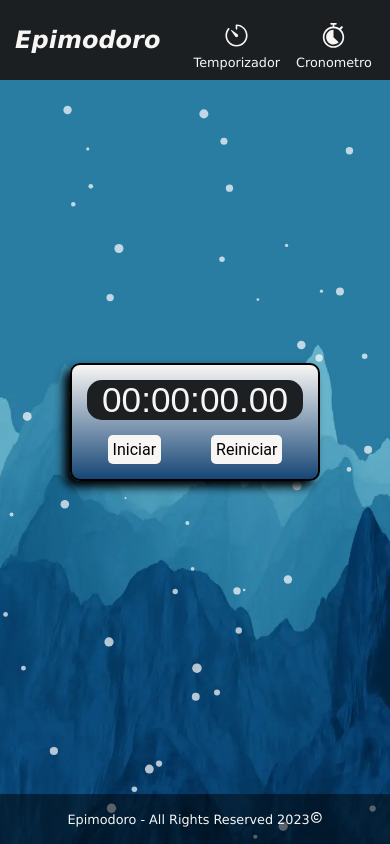
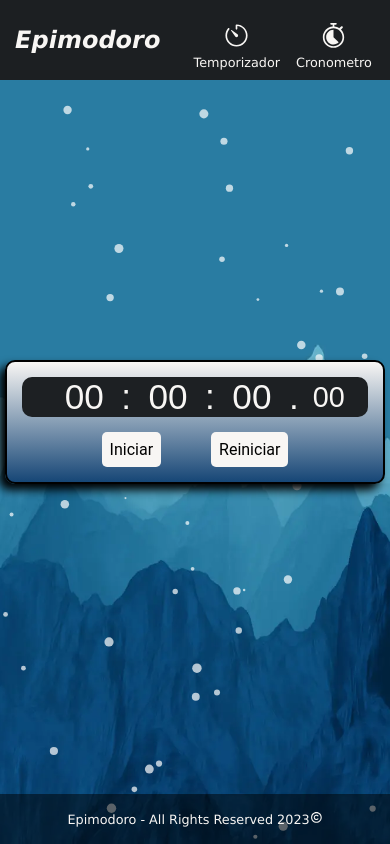
Before and after one commit to valdoryon/epimodoro, a React (Vite) app: page /cronometro in a window 390 px wide. Built offline with nearby package versions, Linux system fonts and the light colour scheme; a web font is replaced by a local one.

Commit message:
Fixed some flickering

```diff
--- a/src/components/Chrono/Chrono.css
+++ b/src/components/Chrono/Chrono.css
@@ -16,18 +16,39 @@
 
 .chrono-text_container {
     display: grid;
-    place-items: center;
     grid-template-columns: 1fr 0fr 1fr 0fr 1fr 0fr 1fr;
     background-color: #1D2023;
-    border-radius: 15px;
-    padding: 0px 15px;
+    border-radius: 10px;
+    padding: 0 0 0 30px;
+    gap: 5px;
 }
+
+.chrono-number{
+    display: grid;
+    place-items: center;
+    color: var( --main-text-color);
+    user-select: none;
+    font-size: 5rem;
+    font-family: 'Carter One', sans-serif;
+    font-variant: tabular-nums;
+    width: 128px;
+}
+
+.milli {
+    font-size: 3.5rem;
+    width: 90px;
+}
+
 
 .chrono-text{
     color: var( --main-text-color);
     user-select: none;
     font-size: 5rem;
     font-family: 'Carter One', sans-serif;
+    text-align: center;
+    display: grid;
+    place-items: center;
+
 }
 
 .chrono-buttons_container {
@@ -40,36 +61,69 @@
 
 
 @media screen and (max-width: 800px){
+    .chrono-number{
+        font-size: 3.5rem;
+        width: 90px;
+    }
     .chrono-text {
         font-size: 3.5rem;
+    }
+
+    .milli {
+        font-size: 3rem;
     }
 
 }
 
 @media screen and (max-width: 500px){
+   .chrono-number {
+    font-size: 2.5rem;
+    width: 64px;
+   }
    .chrono-text {
     font-size: 2.5rem;
-   }
+    }
+    .milli {
+        font-size: 2rem;
+        width: 55px;
+    }
 }
 
 @media screen and (max-width: 400px){
+    .chrono-number {
+     font-size: 2.2rem;
+    }
     .chrono-text {
-     font-size: 2.2rem;
+        font-size: 2.2rem;
+    }
+    .milli {
+        font-size: 1.8rem;
+        width: 50px;
     }
  }
 
  @media screen and (max-width: 300px){
+    .chrono-number {
+        font-size: 2rem;
+        width: 51px;
+    }
+
     .chrono-text {
         font-size: 2rem;
     }
 
+    .milli {
+        font-size: 1.5rem;
+        width: 38.5px;
+    }
+
     .chrono-main_container {
         padding: 10px 5px;
+
     }
 
     .chrono-container {
         gap: 10px;
-
     }
 
     .chrono-text_container {
--- a/src/components/Chrono/Chrono.jsx
+++ b/src/components/Chrono/Chrono.jsx
@@ -16,6 +16,12 @@ const Chrono = ({ chronoWorker }) => {
     setSeconds(0)
     setMinutes(0)
     setHours(0)
+
+    window.localStorage.setItem('c-h', hours)
+    window.localStorage.setItem('c-m', minutes)
+    window.localStorage.setItem('c-s', seconds)
+    window.localStorage.setItem('c-ml', miliSeconds)
+
     chronoWorker.postMessage(['reset', hours, minutes, seconds, miliSeconds])
   }
 
@@ -68,17 +74,17 @@ const Chrono = ({ chronoWorker }) => {
         <div className='chrono-main_container'>
           <div className='chrono-container'>
             <div className='chrono-text_container'>
-              <span className='chrono-text'>{(hours < 10 ? '0' : '') + hours}</span>
+              <span className='chrono-number'>{(hours < 10 ? '0' : '') + hours}</span>
               <span className='chrono-text'>:</span>
-              <span className='chrono-text'>{(minutes < 10 ? '0' : '') + minutes}</span>
+              <span className='chrono-number'>{(minutes < 10 ? '0' : '') + minutes}</span>
               <span className='chrono-text'>:</span>
-              <span className='chrono-text'>{(seconds < 10 ? '0' : '') + seconds}</span>
+              <span className='chrono-number'>{(seconds < 10 ? '0' : '') + seconds}</span>
               <span className='chrono-text'>.</span>
-              <span className='chrono-text'>{(miliSeconds < 10 ? '0' : '') + miliSeconds}</span>
+              <span className='chrono-number milli'>{(miliSeconds < 10 ? '0' : '') + miliSeconds}</span>
             </div>
             <div className='chrono-buttons_container'>
               <button onClick={() => handleStartClick()} className='timer-button'>{isRunning ? 'Parar' : 'Iniciar'}</button>
-              <button onClick={() => handleResetClick()} className='timer-button'>Reiniciar</button>
+              <button onClick={handleResetClick} className='timer-button'>Reiniciar</button>
             </div>
           </div>
         </div>
--- a/src/components/Chrono/chrono-worker.js
+++ b/src/components/Chrono/chrono-worker.js
@@ -22,20 +22,20 @@ function stopTimer () {
   myChrono = null
 }
 
-function resetTimer () {
+function resetTimer (hrs, min, sec, mill) {
   clearInterval(myChrono)
   myChrono = null
-  milliseconds = 0
-  seconds = 0
-  minutes = 0
-  hours = 0
+  milliseconds = mill
+  seconds = sec
+  minutes = min
+  hours = hrs
   myChrono = setInterval(updateTimer, 10)
 }
 
 function updateTimer () {
   if (isRunning) {
     milliseconds++
-    if (milliseconds >= 99) {
+    if (milliseconds > 99) {
       seconds++
       milliseconds = 0
     } else if (seconds === 60) {
@@ -62,6 +62,6 @@ addEventListener('message', (e) => {
   } else if (e.data[0] === 'stop') {
     stopTimer()
   } else if (e.data[0] === 'reset') {
-    resetTimer()
+    resetTimer(e.data[1], e.data[2], e.data[3], e.data[4])
   }
 })
--- a/src/components/Timer/Timer.css
+++ b/src/components/Timer/Timer.css
@@ -29,13 +29,25 @@
     border-radius: 15px;
     padding: 0 15px;
 }
+
 .timer-numbers {
+    display: grid;
+    place-items: center;
     color: var(--main-text-color);
     user-select: none;
     font-size: 5rem;
     font-weight: lighter;
     font-family: var(--main-font);
+    width: 128px;
 
+}
+
+.timer-num_text {
+    color: var(--main-text-color);
+    user-select: none;
+    font-size: 5rem;
+    font-weight: lighter;
+    font-family: var(--main-font);
 }
 
 .timer-buttons_container {
@@ -56,7 +68,9 @@
     border: none;
     font-family: 'Roboto', sans-serif;
     font-size: 1.2rem;
-    padding: 5px;
+    padding: 8px 15px;
+
+
 }
 
 
@@ -68,23 +82,49 @@
 }
 
 @media screen and (max-width: 800px){
-    .timer-numbers {
-        font-size: 4rem;
+
+    .timer-buttons_container {
+        gap: 25px;
+    }
+
+    .timer-text {
+        padding: 0 20px;
+    }
+
+    .timer-numbers{
+        font-size: 3.5rem;
+        width: 90px;
+    }
+    .timer-num_text {
+        font-size: 3.5rem;
     }
 }
 
 @media screen and (max-width: 500px){
 
+    .timer-container {
+        gap: 20px;
+    }
+
+
+
+    .timer-num_text {
+        font-size: 2.5rem;
+    }
+
     .timer-button {
         font-size: 1rem;
+        padding: 8px;
     }
 
     .timer-numbers {
-        font-size: 3rem;
+        font-size: 2.5rem;
+        width: 64px;
     }
 
     .timer-main_container {
         padding: 15px;
+
     }
     .timer-buttons_container {
         gap: 20px;
@@ -104,10 +144,15 @@
     }
 
     .timer-numbers {
-        font-size: 2.5rem;
+        font-size: 2rem;
+        width: 51px;
+    }
+    .timer-num_text {
+        font-size: 2rem;
     }
 
     .timer-button {
         font-size: 0.9rem;
+        padding: 5px;
     }
 }
--- a/src/components/Timer/Timer.jsx
+++ b/src/components/Timer/Timer.jsx
@@ -90,6 +90,7 @@ const Timer = ({ timerWorker }) => {
         setMinutes(e.data[2])
         setSeconds(e.data[3])
         setIsRunning(e.data[0])
+        console.log(stopAtZero && hours === 0 && minutes === 0 && seconds === 0)
 
         if (stopAtZero && hours === 0 && minutes === 0 && seconds === 0) {
           handleStartClick()
@@ -112,7 +113,7 @@ const Timer = ({ timerWorker }) => {
                 {(hours < 10 ? '0' : '') + hours}
               </span>
 
-              <span className='timer-numbers'>
+              <span className='timer-num_text'>
                 :
               </span>
 
@@ -120,7 +121,7 @@ const Timer = ({ timerWorker }) => {
                 {(minutes < 10 ? '0' : '') + minutes}
               </span>
 
-              <span className='timer-numbers'>
+              <span className='timer-num_text'>
                 :
               </span>
 
```
